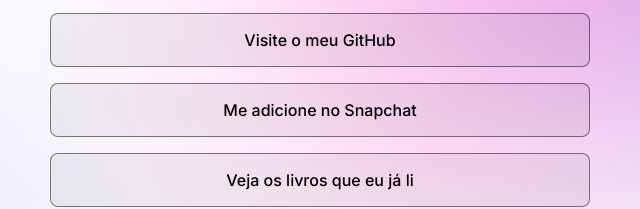
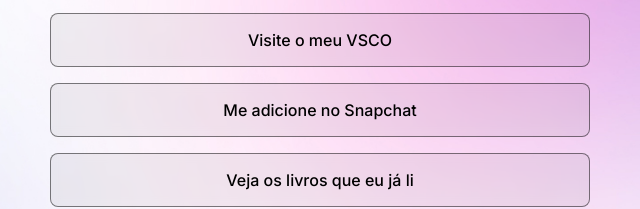
Before and after one commit to Thauzin/primeiroprojeto, a plain HTML site: page index.html in a window 1280 px wide. Shown: the part 364-573 px from the top of the page, 320-960 px from the left. Drawn offline with nearby package versions, Linux system fonts and the light colour scheme.

Commit message:
Mudando os links

```diff
--- a/index.html
+++ b/index.html
@@ -32,8 +32,8 @@
       >Escute a minha Playlist</a>
     </li>
     <li>
-      <a href="https://github.com/Thauzin" target="_blank"
-      >Visite o meu GitHub</a>
+      <a href="http://vsco.co/thauziiin" target="_blank"
+      >Visite o meu VSCO</a>
     </li>
     <li>
       <a href="https://www.snapchat.com/add/tfmnanyz3?share_id=gRXcbC1TtUg&locale=pt-BR" target="_blank" >Me adicione no Snapchat</a>
```
